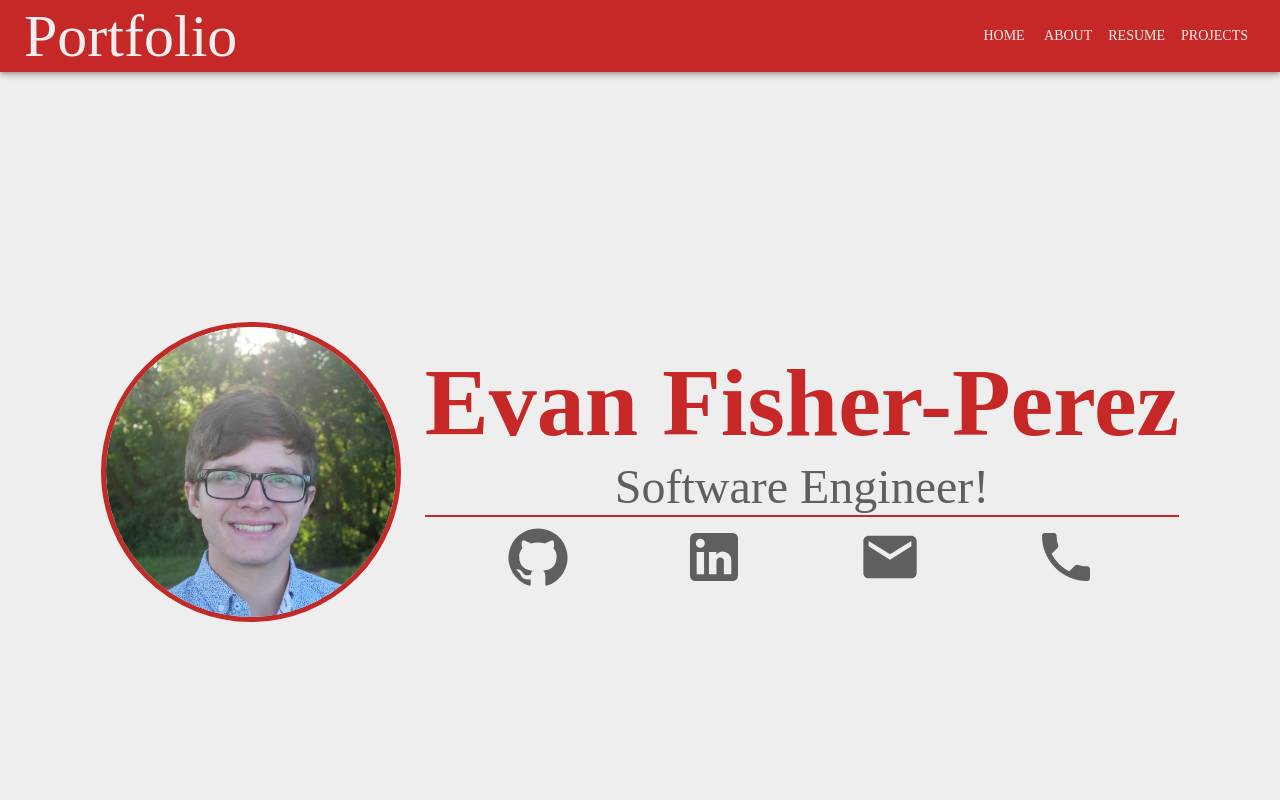
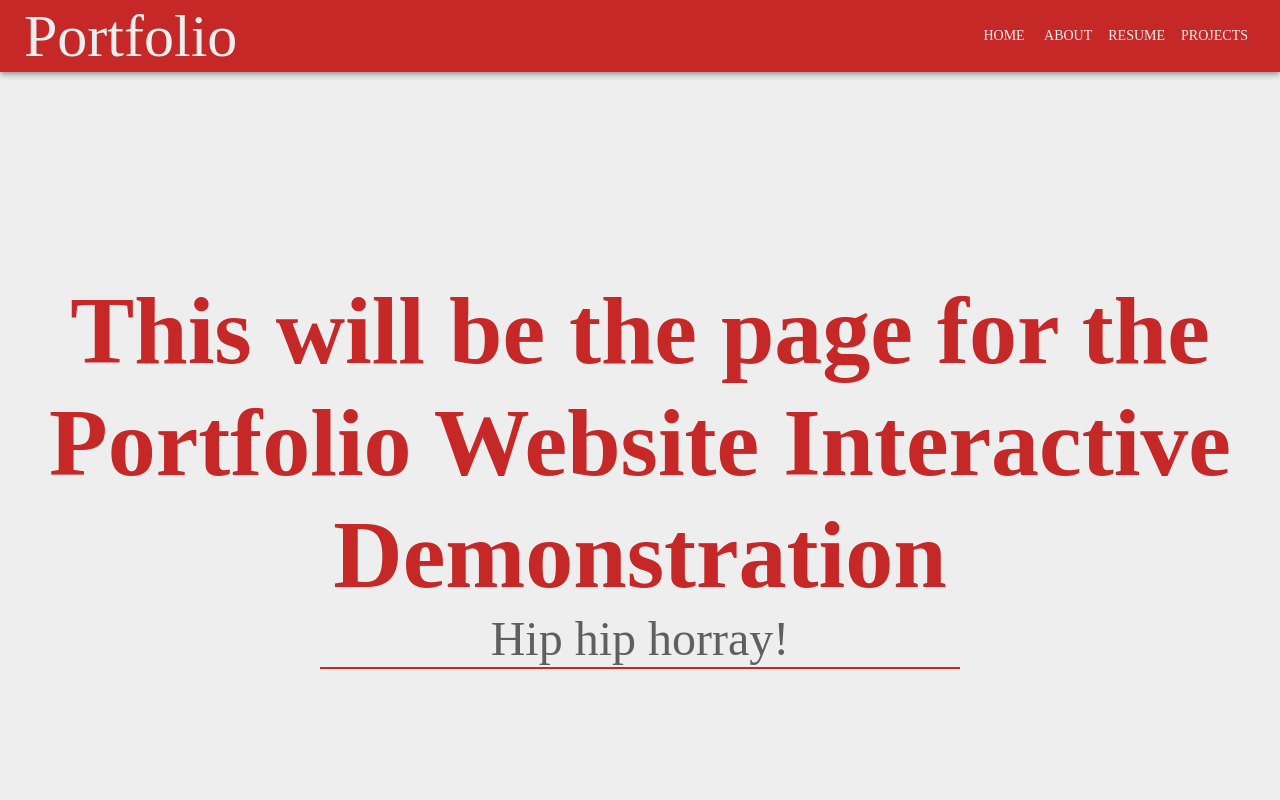
Before and after one commit to evanfp582/evanfp582.github.io, a React (Create React App) app: page /portfolio_website in a window 1280 px wide. Shown: the top 800 px of the page. Built offline with nearby package versions, Linux system fonts and the light colour scheme.

Commit message:
Added routing and an empty project screen

```diff
--- a/package.json
+++ b/package.json
@@ -15,6 +15,7 @@
     "postcss-cli": "^11.0.0",
     "react": "^19.0.0",
     "react-dom": "^19.0.0",
+    "react-router": "^7.2.0",
     "react-scripts": "^5.0.1",
     "react-scroll": "^1.9.3",
     "schema-utils": "^4.3.0",
--- a/src/App.js
+++ b/src/App.js
@@ -1,5 +1,6 @@
 import React from "react";
 import { ThemeProvider, createTheme } from "@mui/material/styles";
+import { BrowserRouter, Routes, Route } from "react-router-dom";
 import { CssBaseline } from "@mui/material";
 import Navbar from "./components/Navbar";
 import Home from "./sections/Home";
@@ -7,6 +8,7 @@ import Resume from "./sections/Resume";
 import Separator from "./components/Separator";
 import Projects from "./sections/Projects";
 import About from "./sections/About"
+import PortfolioSite from "./project_files/PortfolioSite";
 
 // Define your custom color palette
 const theme = createTheme({
@@ -40,8 +42,11 @@ const theme = createTheme({
 
 function App() {
   return (
+    <BrowserRouter>
       <ThemeProvider theme={theme}>
         <CssBaseline /> {/*This applies the global reset */}
+        <Routes>
+          <Route path="/" element={<>
             <Navbar />
             <Home />
             <Separator />
@@ -51,7 +56,16 @@ function App() {
             <Separator />
             <Projects />
             <Separator />
+            </>
+          } />
+          <Route path="/portfolio_website" element={<>
+          <Navbar />
+          <PortfolioSite />
+          </>
+          } />
+        </Routes>
       </ThemeProvider>
+    </BrowserRouter>
   );
 }
 
--- /dev/null
+++ b/src/project_files/PortfolioSite.js
@@ -0,0 +1,42 @@
+import { Box, Typography } from "@mui/material";
+import Separator from "../components/Separator"
+
+const PortfolioSite = () => {
+
+
+  return(
+    <Box
+      id="home"
+      sx={{
+        minHeight: "100vh",
+        backgroundColor: "background.default",
+        display: "flex",
+        justifyContent: "center",
+        // flexDirection: "column",
+        alignItems: "center",
+        gap: 3,
+        mb: 2,
+      }}
+    >
+      <Box
+        textAlign="center"
+        sx={{
+          justifyContent: "center",
+          flexDirection: "column",
+          alignItems: "center"
+        }}
+      >
+        <Typography variant="h1" color="primary" sx={{ fontWeight: "bold" }}>
+          This will be the page for the Portfolio Website Interactive Demonstration
+        </Typography>
+        <Typography variant="h3" color="text.secondary" sx={{ mt: 0 }}>
+          Hip hip horray!
+        </Typography>
+        <Separator width="50%" />
+
+      </Box>
+    </Box>
+  )
+}
+
+export default PortfolioSite
```
Also changed, not shown: 1 other file (tests, documents, lock files or other folders). Lines whose indentation alone changed are shown as unchanged.
